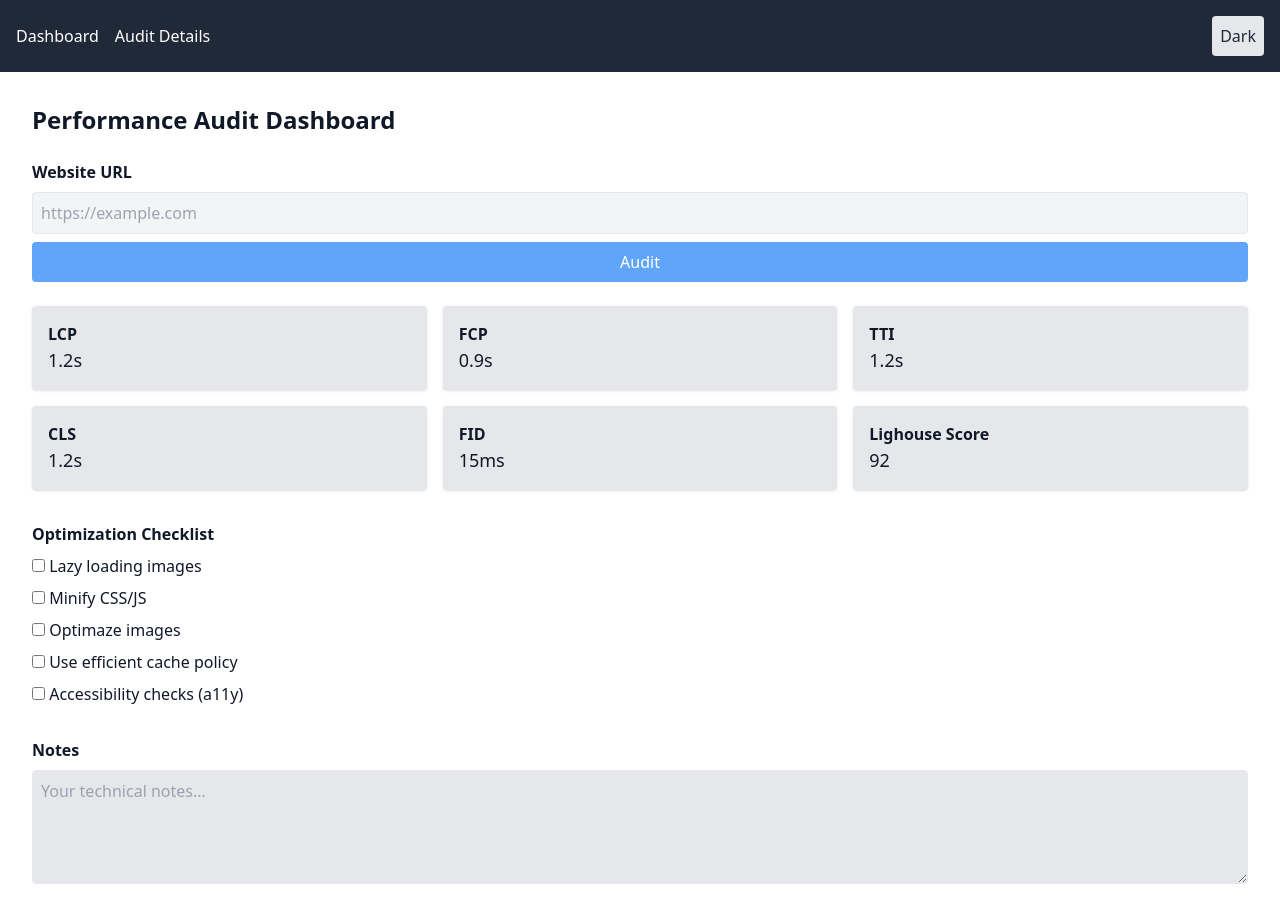
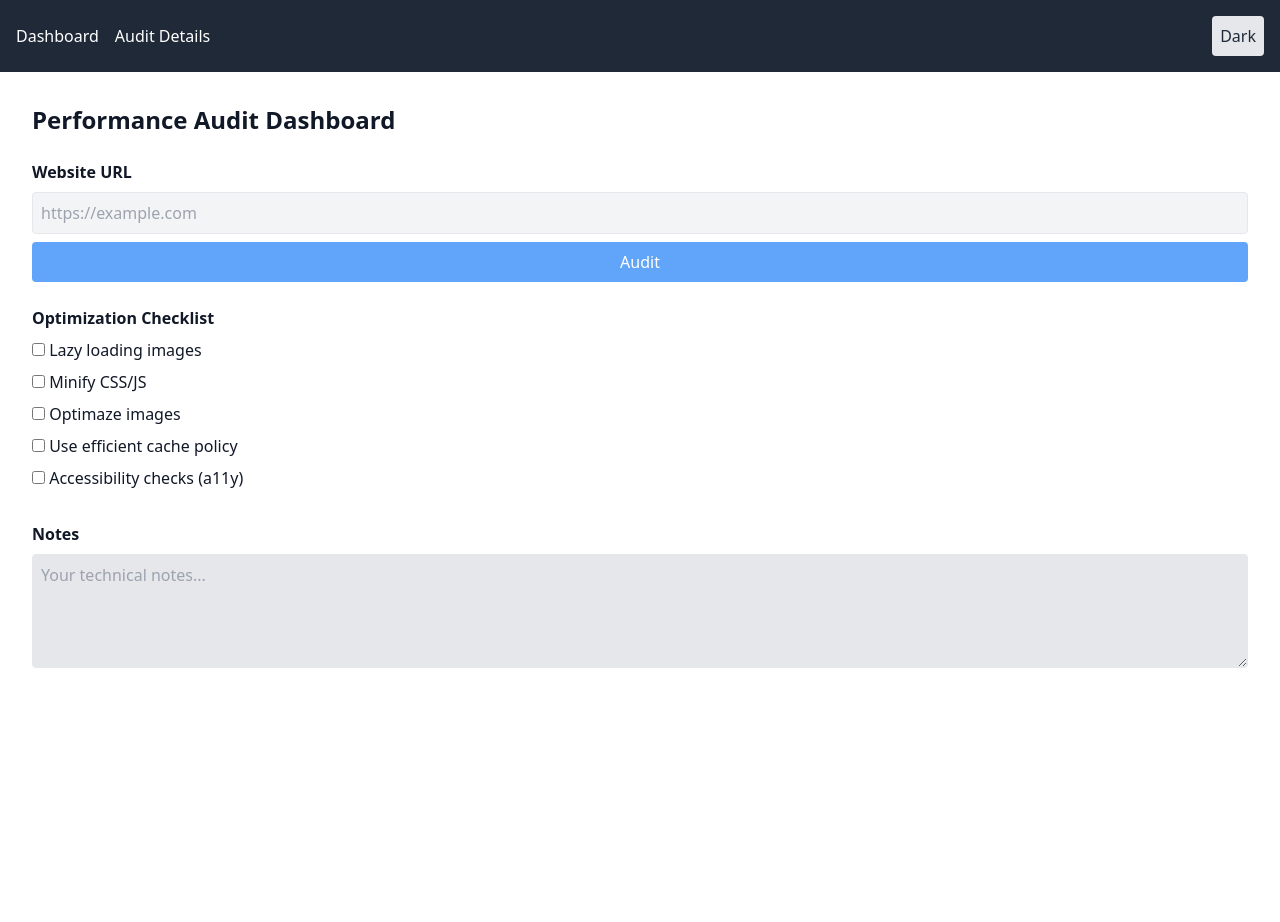
Before and after one commit to marazmlab/performance-dashboard-app, a React (Vite) app: page / in a window 1280 px wide. After the commit the page ends 800 px from the top, so only its background shows below. Built offline with nearby package versions, Linux system fonts and the light colour scheme.

Commit message:
feat: integrate PageSpeed Insights API with secure .env key for performance audits

```diff
--- a/src/pages/Dashboard.jsx
+++ b/src/pages/Dashboard.jsx
@@ -10,9 +10,12 @@ function Dashboard() {
     async function handleAudit(url) {
         setLoading(true);
         setMetrics(null);
+
+        const apiKey = import.meta.env.VITE_PSI_KEY;
+
         try {
             const response = await fetch(
-                `https://www.googleapis.com/pagespeedonline/v5/runPagespeed?url=${encodeURIComponent(url)}`
+                `https://www.googleapis.com/pagespeedonline/v5/runPagespeed?url=${encodeURIComponent(url)}&key=${apiKey}`
             );
             const data = await response.json();
             setMetrics({
@@ -33,14 +36,16 @@ function Dashboard() {
         <div className="py-8">
             <h1 className="text-2xl font-bold mb-6">Performance Audit Dashboard</h1>
             <AuditForm onAudit={handleAudit} />
-            <div className="grid grid-cols-1 md:grid-cols-2 lg:grid-cols-3 gap-4 mb-8">
-                <Metricard label="LCP" value="1.2s" />
-                <Metricard label="FCP" value="0.9s" />
-                <Metricard label="TTI" value="1.2s" />
-                <Metricard label="CLS" value="1.2s" />
-                <Metricard label="FID" value="15ms" />
-                <Metricard label="Lighouse Score" value="92" />
-            </div>
+            {loading && <div className="text-blue-600 mb-4">Audit results loading...</div>}
+            {metrics && (
+                <div className="grid grid-cols-1 md:grid-cols-2 lg:grid-cols-3 gap-4 mb-8">
+                    <Metricard label="LCP" value={metrics.lcp}  />
+                    <Metricard label="FCP" value={metrics.fcp} />
+                    <Metricard label="TTI" value={metrics.tti} />
+                    <Metricard label="CLS" value={metrics.cls} />
+                    <Metricard label="Lighouse Score" value={metrics.score} />
+                </div>
+            )}
             <div className="mb-8">
                 <h2 className="font-semibold mb-2">Optimization Checklist</h2>
                 <ul className="space-y-2">
```
Also changed, not shown: 1 other file (tests, documents, lock files or other folders).
